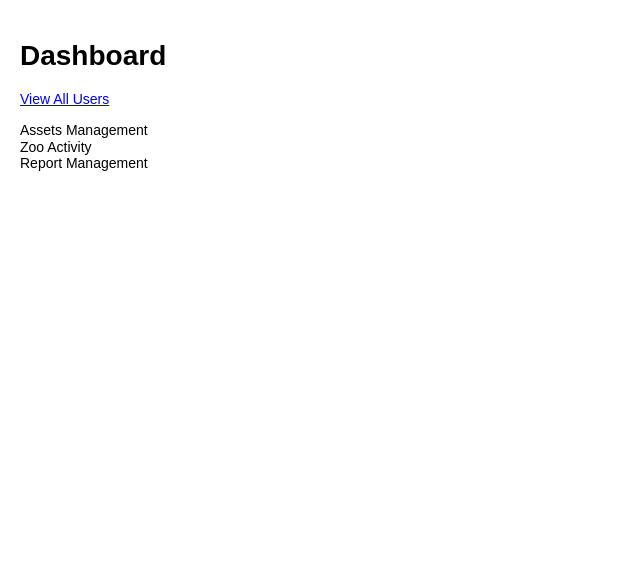
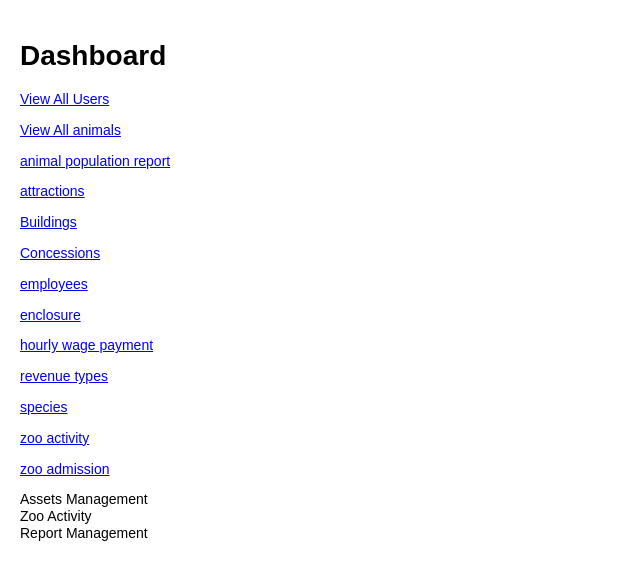
Before and after one commit to sid995/turtlebackzoo, a Django app: page /dashboard in a window 1280 px wide. Shown: the top 580 px of the page, without its empty margins (0-640 px from the left). Run offline with Django 5.2, Linux system fonts and the light colour scheme.

Commit message:
final changes

```diff
--- a/website/templates/zoo/admin/dashboard.html
+++ b/website/templates/zoo/admin/dashboard.html
@@ -2,45 +2,25 @@
 {% block title %}Dashboard{% endblock %}
 {% block content %}
     <h1>Dashboard</h1>
-{#    <p><a href="view_users.php">View All Users</a></p>#}
-{##}
-{#    <!-- Assets Management -->#}
-{#    <div class="section-title">Assets Management</div>#}
-{#    <ul>#}
-{#    <li><a href="animal/view_animals.php">Animal Management</a></li>#}
-{#        <li><a href="buildings/view_buildings.php">Building Management</a></li>#}
-{#        <li><a href="enclosures/view_enclosures.php">Enclosure</a></li>#}
-{#        <li><a href="species/view_species.php">Species</a></li>#}
-{#        <li><a href="revenuesTypes/revenue_types.php">RevenueTypes</a></li>#}
-{#        <li><a href="revenuesEvents/view_revenue_events.php">RevenueEvents</a></li>#}
-{#        <li><a href="animalShows/view_animal_shows.php">Animal Shows</a></li>#}
-{#        <li><a href="concession/view_concessions.php">concession</a></li>#}
-{#        <li><a href="zooAdmission/view_zoo_admissions.php">zooAdmission</a></li>#}
-{#        <li><a href="caresFor/view_cares_for.php">caresFor</a></li>#}
-{#        <li><a href="participatesIN/view_participates_in.php">participatesIN</a></li>#}
-{#        <li><a href="employees/view_employees.php">view_employees</a></li>#}
-{#        <li><a href="hourlyRate/view_hourly_rates.php">view_hourly_rates</a></li>#}
-{#    </ul>#}
-{##}
-{#    <!-- Zoo Activity -->#}
-{#    <div class="section-title">Zoo Activity</div>#}
-{#    <ul>#}
-{#    <li><a href="attendance/test_attendance.php">view_Zoo_attendance</a></li>#}
-{#        <li><a href="attractions/test_attraction.php">view_attractions</a></li>#}
-{#        <li><a href="concession/sales_concession.php">view_concession_sales</a></li>#}
-{#    </ul>#}
-{##}
-{#    <!-- Report Management -->#}
-{#    <div class="section-title">Report Management</div>#}
-{#    <ul>#}
-{#    <li><a href="reportForm/report_form.php">report_form</a></li>#}
-{#        <li><a href="animalPopulationReport/animal_population_report_form.php">animal_report_form</a></li>#}
-{#        <li><a href="topAttractions/top_attractions_report_form.php">top_attractions_report_form</a></li>#}
-{#        <li><a href="averageRevenue/average_revenue_report_form.php">average_revenue_report_form</a></li>#}
-{#        <li><a href="bestDays/best_days_report_form.php">best_days_report_form</a></li>#}
-{#    </ul>#}
 
     <p><a href="/users/view_users">View All Users</a></p>
+    <p><a href="animals/view_animals">View All animals</a></p>
+    <p><a href="animal_population">animal population report</a></p>
+    <p><a href="attractions/view_attractions">attractions</a></p>
+    <p><a href="buildings/view_buildings">Buildings</a></p>
+    <p><a href="concessions/view_concessions">Concessions</a></p>
+    <p><a href="employees/view_employees">employees</a></p>
+    <p><a href="enclosures/view_enclosures">enclosure</a></p>
+    <p><a href="/hourly_rate">hourly wage payment</a></p>
+    <p><a href="revenuetypes/view_revenuetypes">revenue types</a></p>
+    <p><a href="species/view_species">species</a></p>
+    <p><a href="daily_zoo_activity">zoo activity</a></p>
+    <p><a href="zooadmission/view_zooadmission">zoo admission</a></p>
+
+
+
+
+
 
     <div class="section-title">Assets Management</div>
     <div class="section-title">Zoo Activity</div>
--- a/website/templates/zoo/buildings/update_buildings.html
+++ b/website/templates/zoo/buildings/update_buildings.html
@@ -2,7 +2,7 @@
 {% block content %}
 {{sview_attractions}}
     <h2>Update the Building </h2>
-    <form method="post" action="{% url 'update_buildings' buildings_id.ID %}">
+    <form method="post" action="{% url 'update_buildings' buildings.ID %}">
     {% comment %} <form method="post" action="{% url 'sview_attractions' 4 %}"> {% endcomment %}
     {% csrf_token %}
      {% comment %} {{sview_attractions}}    {% endcomment %}
--- a/website/templates/zoo/buildings/view_buildings.html
+++ b/website/templates/zoo/buildings/view_buildings.html
@@ -20,7 +20,7 @@
                     <td>{% firstof vb.Name "N/A" %}</td>
                     <td>{% firstof vb.Type "N/A" %}</td>
                     <td>
-                        <a href={% url "update_buildings" buildings_id=va.ID %}>Update</a>
+                        <a href={% url "update_buildings" buildings_id=vb.ID %}>Update</a>
                          <a href={% url "delete_buildings" buildingsID=vb.ID %}>Delete</a>
                     </td>
                 </tr>
--- a/website/templates/zoo/daily_zoo_activity.html
+++ b/website/templates/zoo/daily_zoo_activity.html
@@ -32,7 +32,7 @@
     <a href="{% url 'attractions_activity' %}">
         <button>attractions activity</button>
     </a>
-    <a href="{% url 'concessions_page' %}">
+    <a href="/view_concessions">
         <button>concessions page</button>
     </a>
     <a href="{% url 'attendance_page' %}">
--- a/website/templates/zoo/hourlyRate/hourly_rate.html
+++ b/website/templates/zoo/hourlyRate/hourly_rate.html
@@ -16,8 +16,8 @@
             {% if request.session.role == "Admin" or request.session.role == "Manager" %}
                 <td>
                     <a href={% url "update_hourly_rate" hID=r.ID %}>Update</a>
-                    {% if request.session.role == "Admin" or request.session.role == "Manager" %}
-                    | <a href={% url "delete_hourly_rate" empId=em.EmployeeID %}>Delete</a>
+                    {% if request.session.role == "Admin" %}
+                    {% comment %} | <a href={% url "delete_hourly_rate" empId=em.EmployeeID %}>Delete</a> {% endcomment %}
                     {% endif %}
                 </td>
              {% endif %}
```
Also changed, not shown: website/templates/zoo/home.html (+3 -8 lines).
